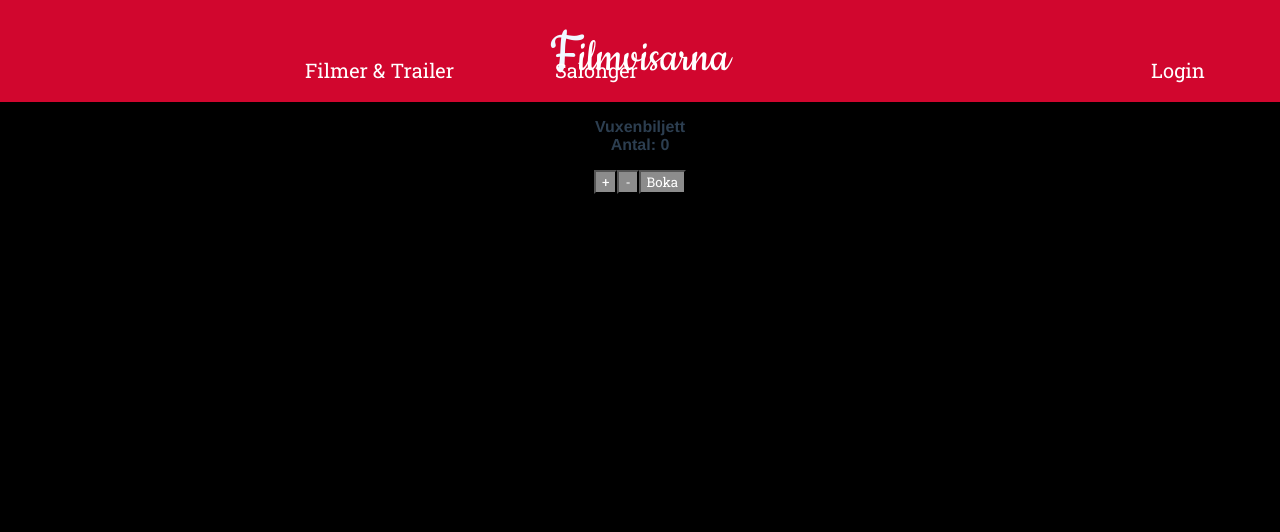
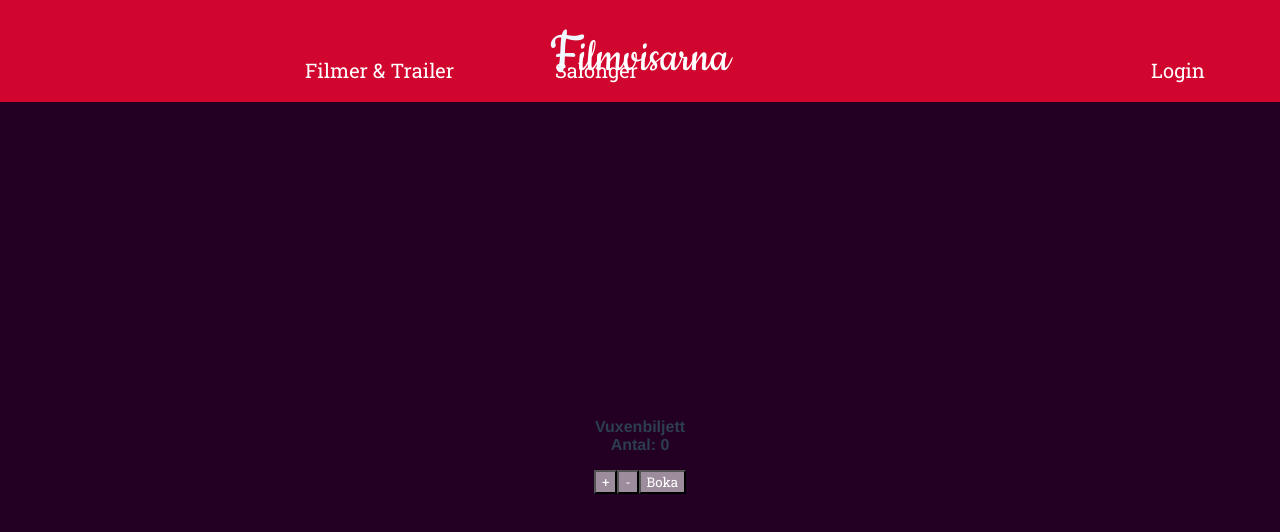
Before and after one commit to Mikael69-codeSlayer/Filmvisarna-repo, a Vue app: page /tickets/1 in a window 1280 px wide. Shown: the top 532 px of the page. Built offline with nearby package versions, Linux system fonts and the light colour scheme; no server answers.

Commit message:
Sorted showDates
Co-Authored-By: nicolebradleey <72066187+nicolebradleey@users.noreply.github.com>
Co-Authored-By: Jonte111 <72066499+Jonte111@users.noreply.github.com>
Co-Authored-By: Kristian S <72066289+thedyze@users.noreply.github.com>

```diff
--- a/src/store.js
+++ b/src/store.js
@@ -74,6 +74,7 @@ const actions = {
     }
   },
 
+
   async whoAmI(store) {
     let user = await fetch ('/api/whoami')
     try {
--- a/src/views/Movieshowings.vue
+++ b/src/views/Movieshowings.vue
@@ -16,7 +16,7 @@
     <!-- <div v-for="film of filmer" :key="film.id">
      <h1>{{ film.title }}</h1>
     </div> -->
-    <div v-for="show of showtime" :key="show.id">
+    <div v-for="show of sortedShows" :key="show.id">
       <div v-if="isLoggedIn">
         <h1>{{ show.date }}</h1>
         <p>Lediga säten {{ show.availableSeats }}</p>
--- a/src/views/Tickets.vue
+++ b/src/views/Tickets.vue
@@ -15,10 +15,6 @@
 
       </div>
   </div>
-
-
-
-
 
 
 
@@ -57,15 +53,25 @@ computed: {
         this.count-- ;
       }
     },
+
+          /*  const credentials={
+      email: this.email,
+      password: this.password,
+      }
+
+     this.$store.dispatch('register', credentials)
+      this.$router.replace('/minasidor');
+    } */
+
     createBooking () {
        this.seatsLeft.availableSeats = this.seatsLeft.availableSeats - this.count;
        console.log(this.seatsLeft.availableSeats);
 
      /* const credentials={
       availableSeats: this.seatsLeft.availableSeats
-      }
+      */
 
-     this.$store.dispatch('book-adult-ticket', credentials)*/
+     this.$store.dispatch('book-adult-ticket', credentials)
     //  this.$router.replace('/minasidor');
     }
   }
@@ -73,6 +79,12 @@ computed: {
 </script>
 
 <style scoped>
+div.available-seats {
+  background-color: rgba(128, 0, 128, 0.274);
+  padding: 300px;
+
+}
+
   .adult-ticket-container{
     padding-bottom: 20px;
     font-weight: bold;
```
Also changed, not shown: 1 other file (tests, documents, lock files or other folders).
